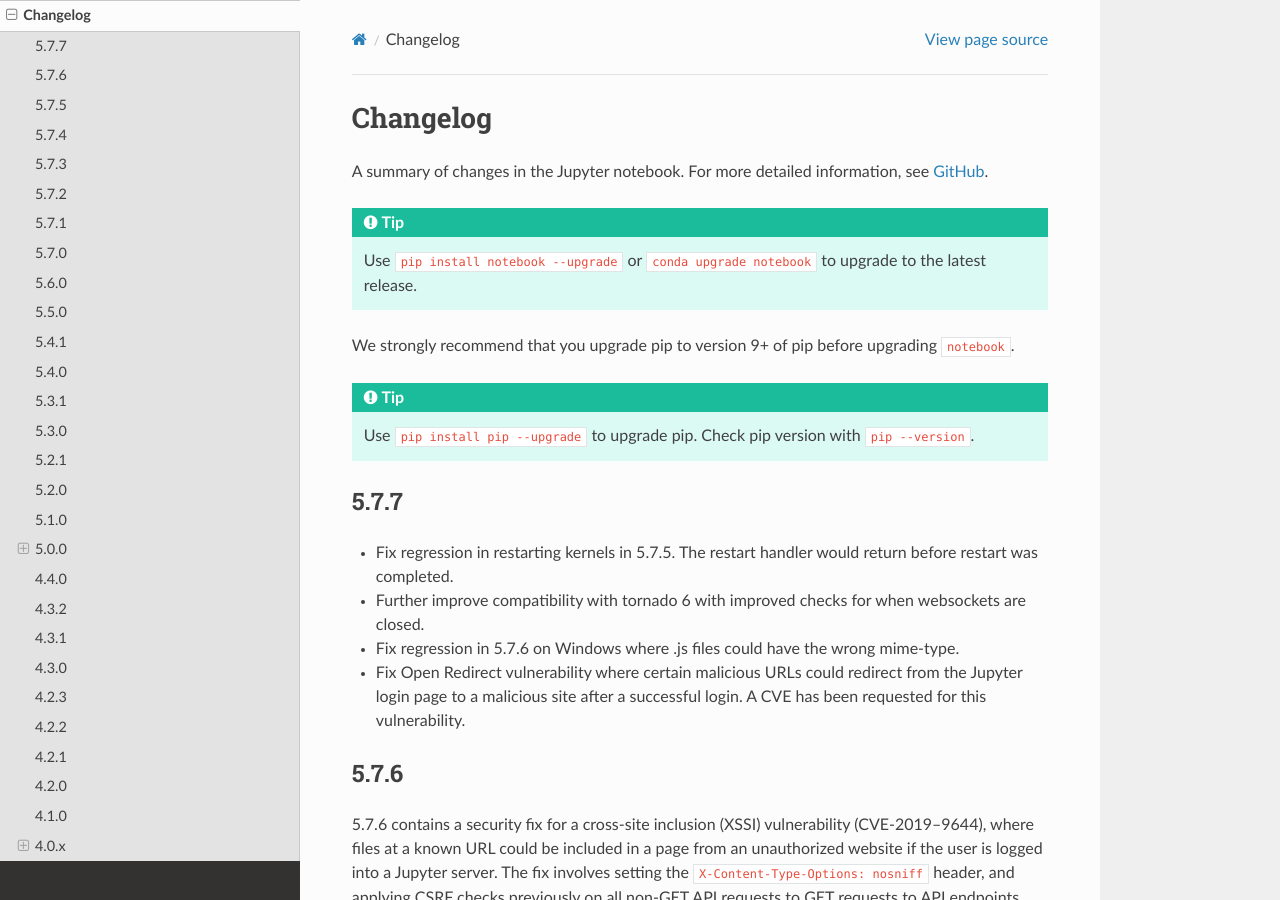
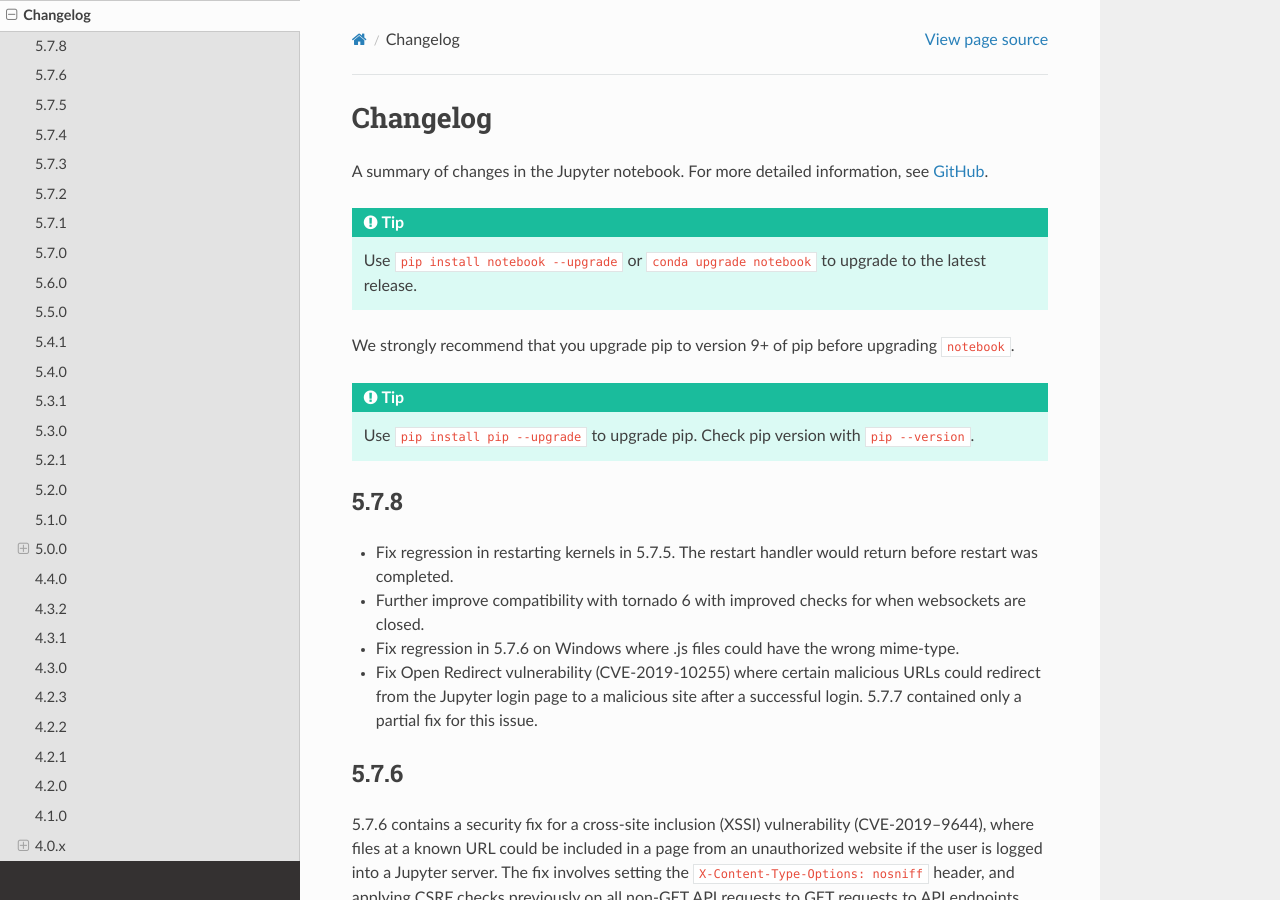
Before and after one commit to jupyter/nbclassic, a Sphinx documentation site: the page built from docs/source/changelog.rst, in a window 1280 px wide and 900 px high. Built offline with Sphinx 7.4.7 and the Read the Docs theme 2.0.0, drawn with Linux system fonts in a browser that asks for light colours; pages that are not in the unit, such as notebooks, are missing from menus; the version number could not be read and is left out; cross-references to code outside the pages are shown as plain code.

Commit message:
changelog for 5.7.8

```diff
--- a/docs/source/changelog.rst
+++ b/docs/source/changelog.rst
@@ -21,9 +21,9 @@
     Use ``pip install pip --upgrade`` to upgrade pip. Check pip version with
     ``pip --version``.
 
-.. _release-5.7.7:
+.. _release-5.7.8:
 
-5.7.7
+5.7.8
 -----
 
 - Fix regression in restarting kernels in 5.7.5.
@@ -31,7 +31,10 @@
 - Further improve compatibility with tornado 6 with improved
   checks for when websockets are closed.
 - Fix regression in 5.7.6 on Windows where .js files could have the wrong mime-type.
-- Fix Open Redirect vulnerability where certain malicious URLs could redirect from the Jupyter login page to a malicious site after a successful login. A CVE has been requested for this vulnerability.
+- Fix Open Redirect vulnerability (CVE-2019-10255)
+  where certain malicious URLs could redirect from the Jupyter login page
+  to a malicious site after a successful login.
+  5.7.7 contained only a partial fix for this issue.
 
 .. _release-5.7.6:
 
```
